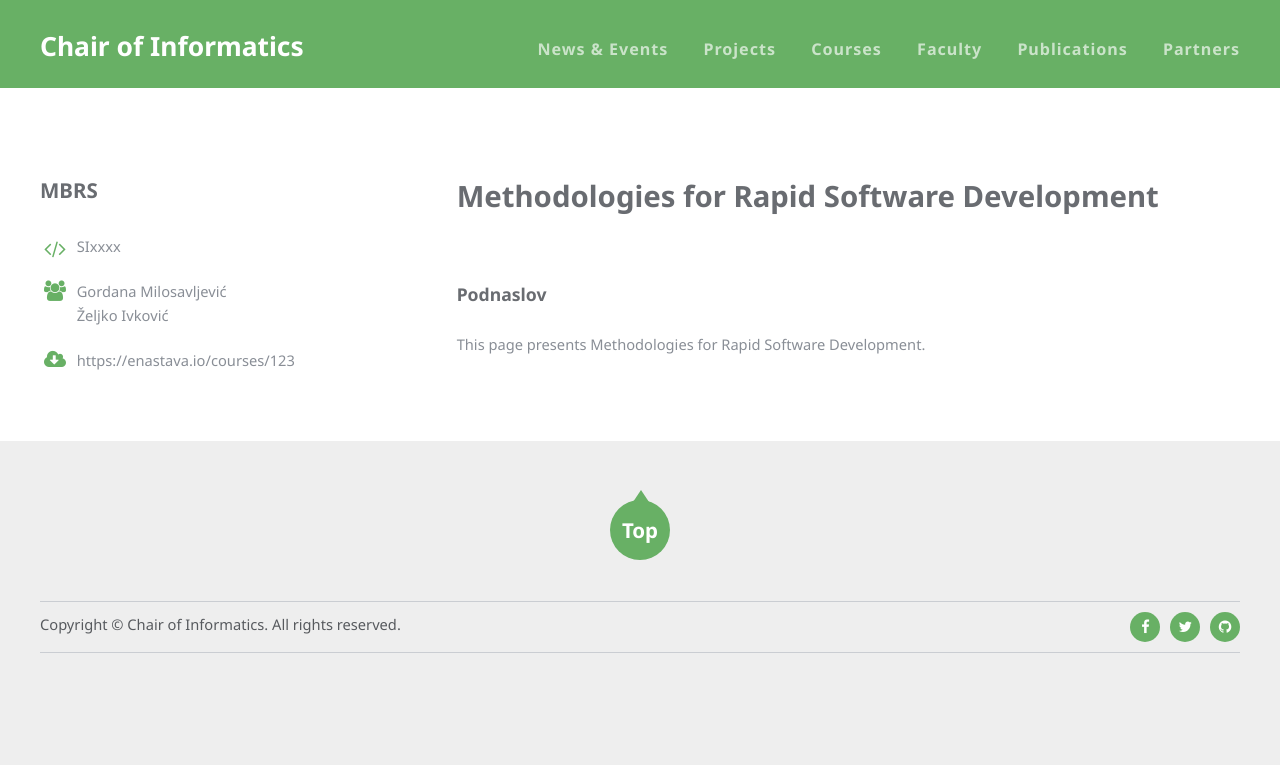
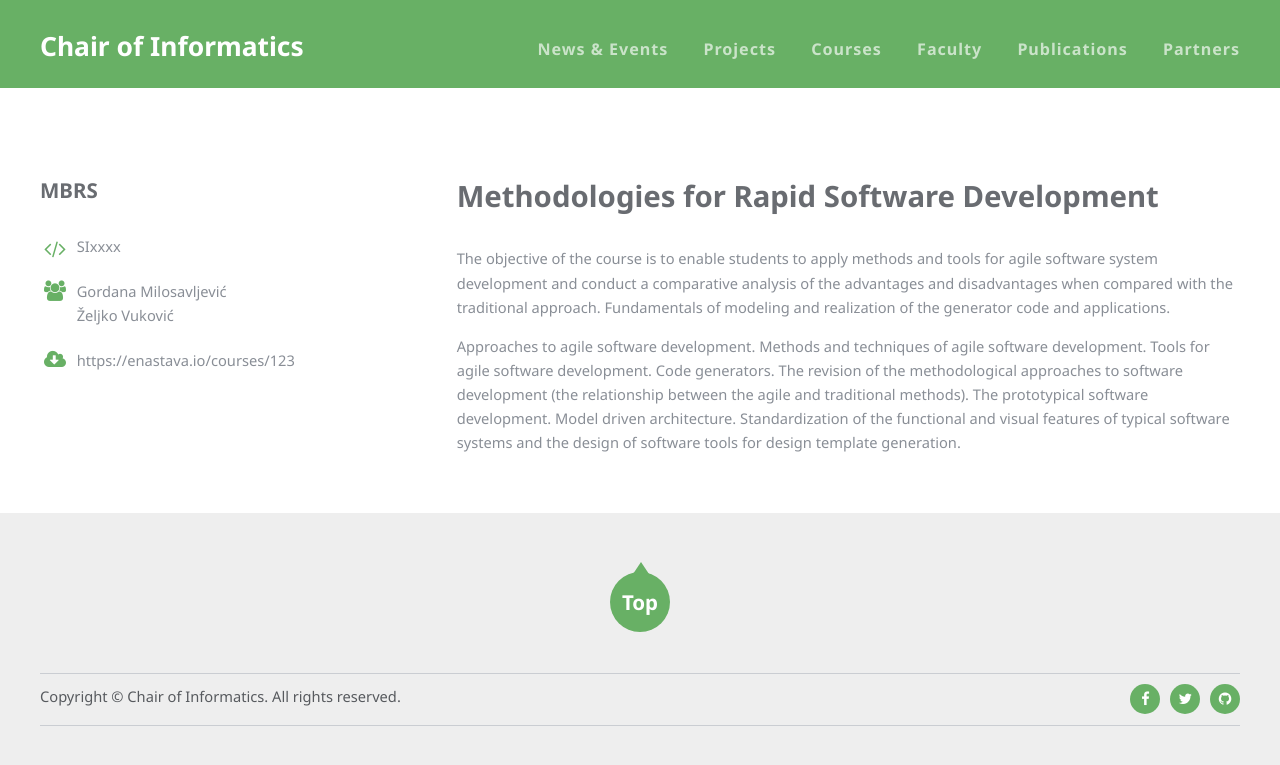
Before and after one commit to unsftn/informatika, a Jekyll site: the page built from _courses/MBRS.md, in a window 1280 px wide. Shown: the top 765 px of the page. Built offline with Jekyll 4.4.1, drawn with Linux system fonts in a browser that asks for light colours.

Commit message:
MBRS stranica predmeta

```diff
--- a/_courses/MBRS.md
+++ b/_courses/MBRS.md
@@ -6,12 +6,18 @@ path: MBRS
 name: MBRS
 curriculum: [E2, SIIT]
 code: SIxxxx
-people: ["Gordana Milosavljević", "Željko Ivković"]
+people: ["Gordana Milosavljević", "Željko Vuković"]
 canvas: https://enastava.io/courses/123
 info:
 ---
 
 
-### Podnaslov
 
-This page presents Methodologies for Rapid Software Development.
+The objective of the course is to enable students to apply methods and tools for agile software system development and conduct a
+comparative analysis of the advantages and disadvantages when compared with the traditional approach. Fundamentals of modeling and
+realization of the generator code and applications.
+
+Approaches to agile software development. Methods and techniques of agile software development. Tools for agile software
+development. Code generators. The revision of the methodological approaches to software development (the relationship between the
+agile and traditional methods). The prototypical software development. Model driven architecture. Standardization of the functional and
+visual features of typical software systems and the design of software tools for design template generation.
```
